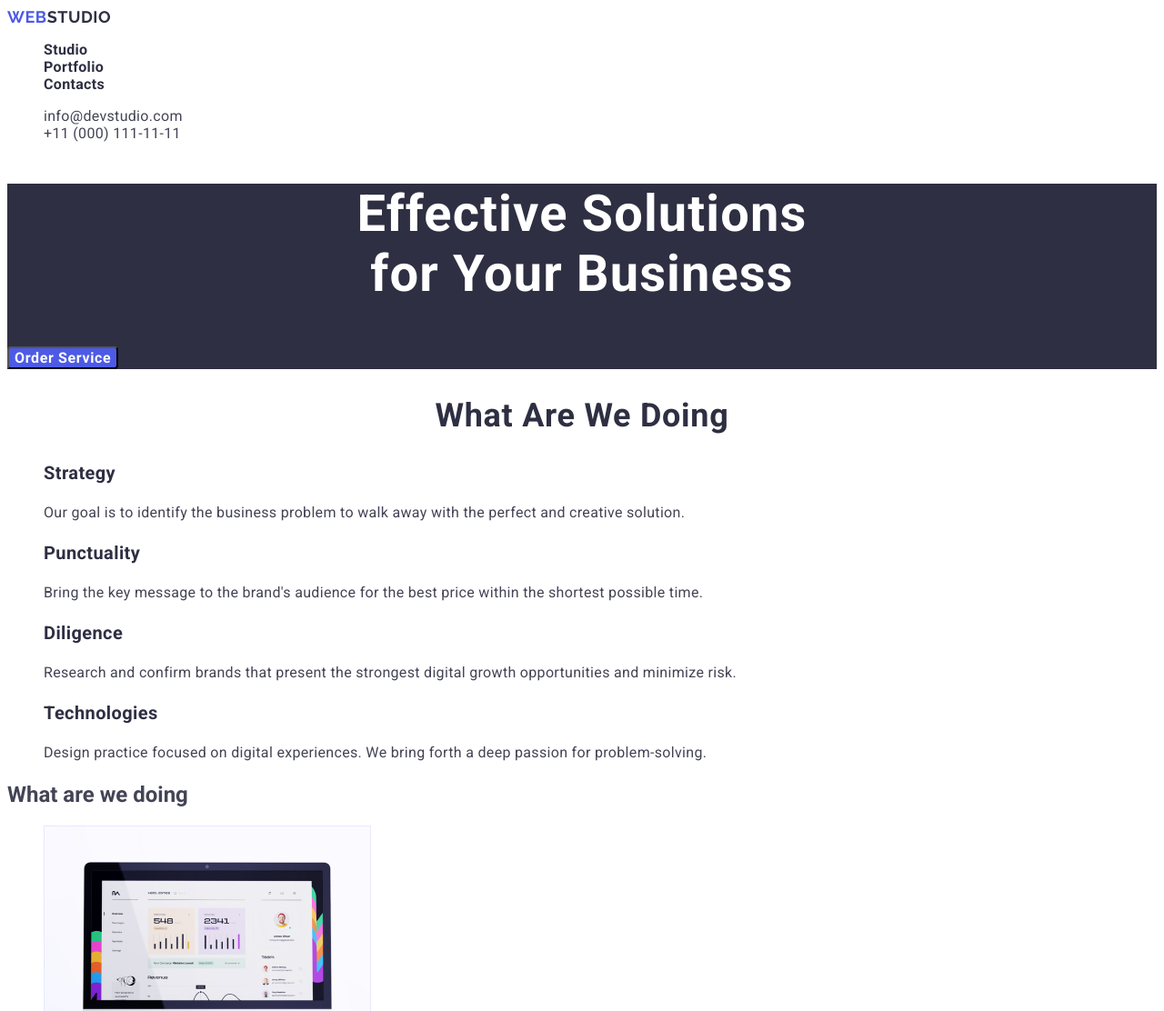
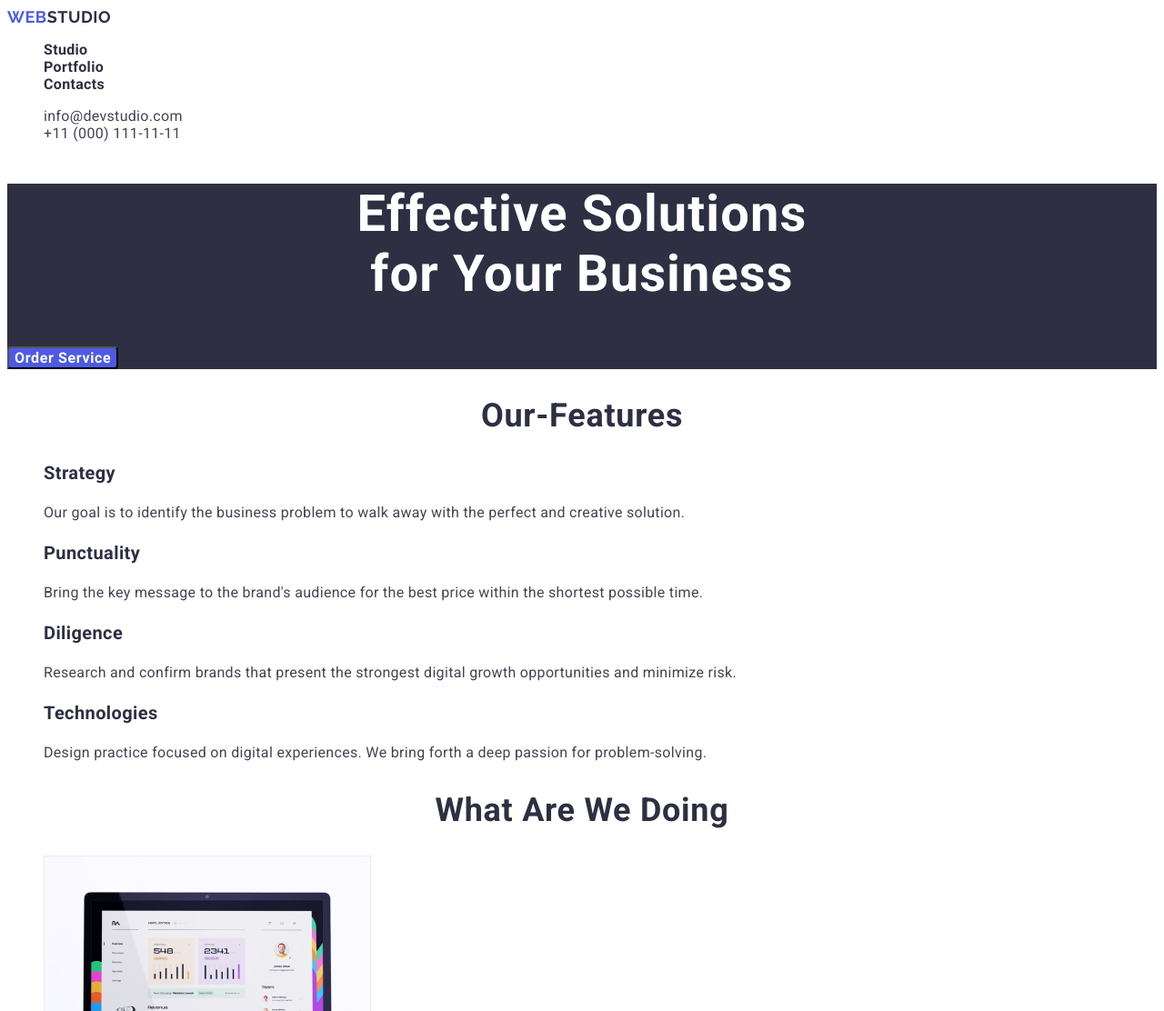
Before and after one commit to VeronikaSukhenko/goit-markup-hw-02, a plain HTML site: page index.html in a window 1280 px wide. Shown: the top 1112 px of the page at 91% size. Drawn offline with Linux system fonts and the light colour scheme.

Commit message:
corrected headings2

```diff
--- a/CSS/styles.css
+++ b/CSS/styles.css
@@ -12,8 +12,7 @@
 text-decoration: none;
 }
 
-body{font-family: 'Raleway', sans-serif;
-    font-family: 'Roboto', sans-serif;
+body{font-family:'Roboto', sans-serif;
 color:#2E2F42;
 }
 
@@ -35,7 +34,6 @@ color:var(--dark-background-color);
 line-height: 1,2;
 letter-spacing: 0.02em;
 color:var(--dark-background-color);
-
 }
 
 .content{
--- a/index.html
+++ b/index.html
@@ -42,7 +42,7 @@
 
         <!-- .Our Features -->
         <section class="Our-Features">
-            <h2 class="heading-two">What are we doing</h2>
+            <h2 class="heading-two">Our-Features</h2>
             <ul>
                 <li class="list">
                     <h3 class="heading-three">Strategy</h3>
@@ -66,7 +66,7 @@
 
         <!-- .Projects -->
         <section class="Projects">
-            <h2>
+            <h2 class="heading-two">
                 What are we doing
             </h2>
             <ul>
@@ -81,6 +81,7 @@
                 </li>
             </ul>
         </section>
+
         <!-- .Our Team -->
         <section class="Our-Team">
             <h2 class="heading-two">
```
Lines whose indentation alone changed are shown as unchanged.
